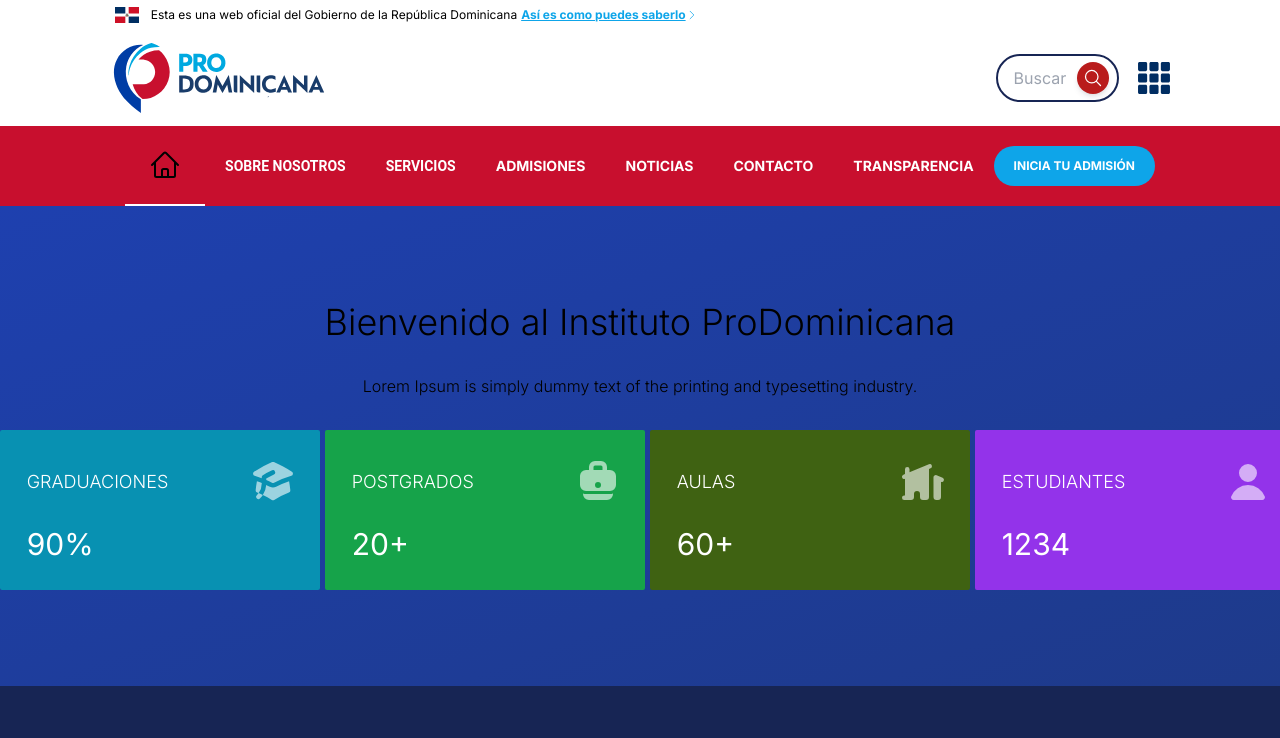
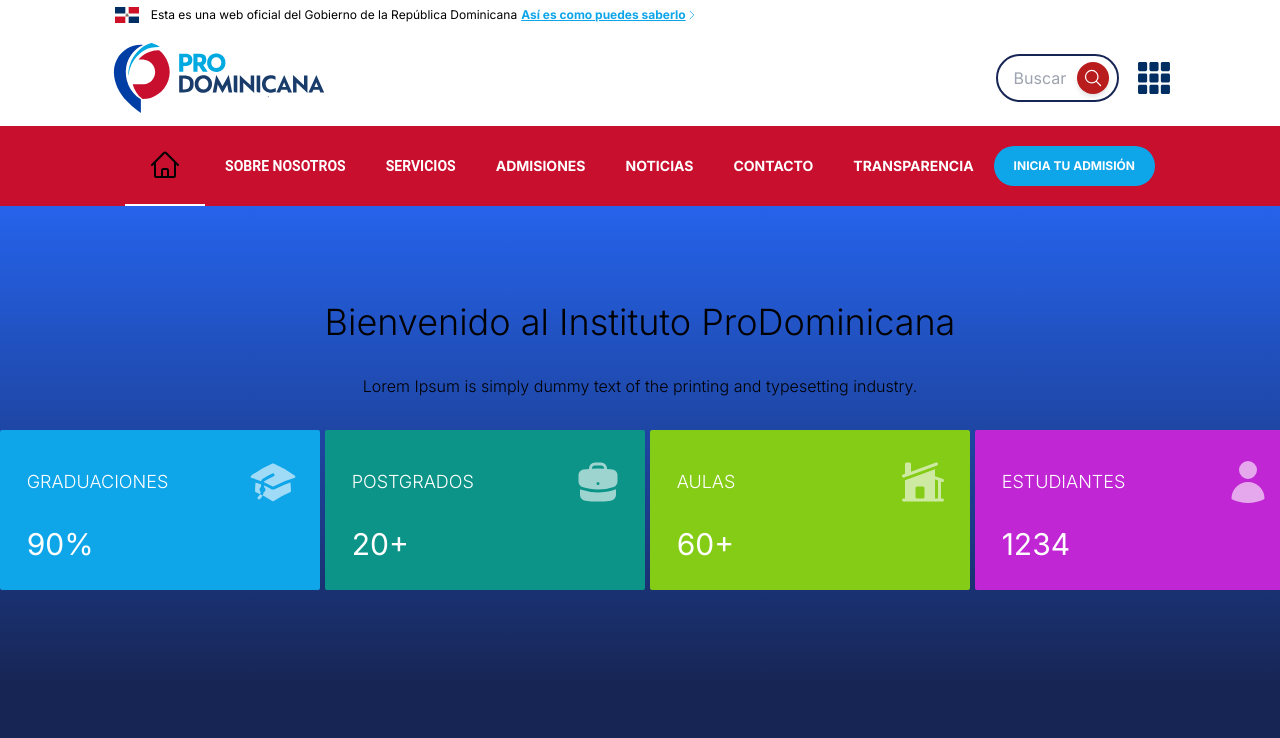
Before and after one commit to Prodominicana-dev/Instituto, a Next.js app: page / in a window 1280 px wide. Shown: the top 738 px of the page. Built offline with nearby package versions, Linux system fonts and the light colour scheme.

Commit message:
color card

```diff
--- a/src/components/home/welcome.tsx
+++ b/src/components/home/welcome.tsx
@@ -6,13 +6,13 @@ import {
   AcademicCapIcon,
   HomeModernIcon,
   UserIcon,
-} from "@heroicons/react/16/solid";
+} from "@heroicons/react/24/solid";
 
 export default function WelcomeSection() {
   return (
     <section
       id="welcome"
-      className="w-full h-[60vh] bg-gradient-to-br from-blue-800 to-blue-900 flex flex-col gap-8 justify-center items-center"
+      className="w-full h-[60vh] bg-gradient-to-b from-blue-600 to-blue-950 flex flex-col gap-8 justify-center items-center"
     >
       <h1 className="font-light text-4xl">
         Bienvenido al Instituto ProDominicana
@@ -23,25 +23,25 @@ export default function WelcomeSection() {
       </p>
       <div className="grid grid-cols-4 gap-5 justify-center items-center">
         <WelcomeCard
-          color="bg-cyan-600"
+          color="bg-lightBlue-500"
           title="GRADUACIONES"
           description="90%"
           icon={<AcademicCapIcon className="size-12 fill-white/60" />}
         />
         <WelcomeCard
-          color="bg-green-600"
+          color="bg-teal-600"
           title="POSTGRADOS"
           description="20+"
           icon={<BriefcaseIcon className="size-12 fill-white/60" />}
         />
         <WelcomeCard
-          color="bg-lime-800"
+          color="bg-lime-500"
           title="AULAS"
           description="60+"
           icon={<HomeModernIcon className="size-12 fill-white/60" />}
         />
         <WelcomeCard
-          color="bg-purple-600"
+          color="bg-fuchsia-600"
           title="ESTUDIANTES"
           description="1234"
           icon={<UserIcon className="size-12 fill-white/60" />}
```
